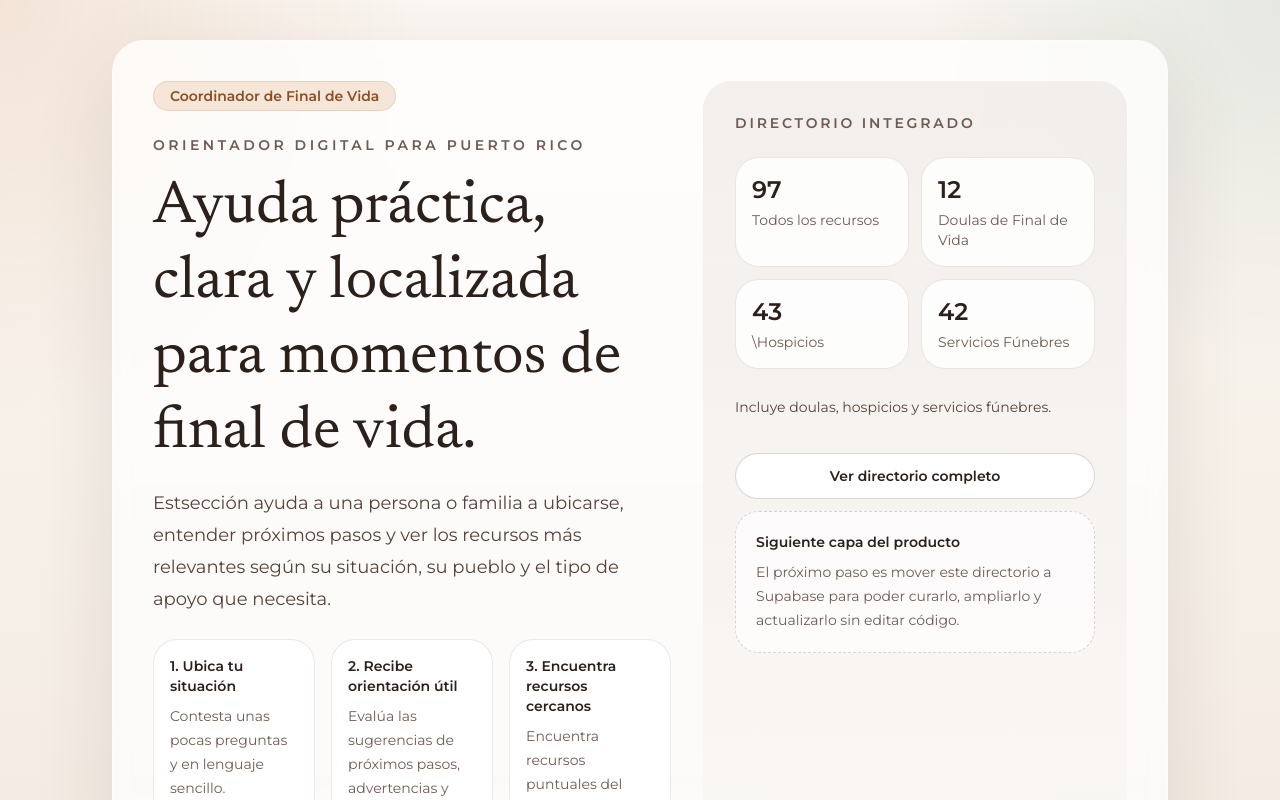
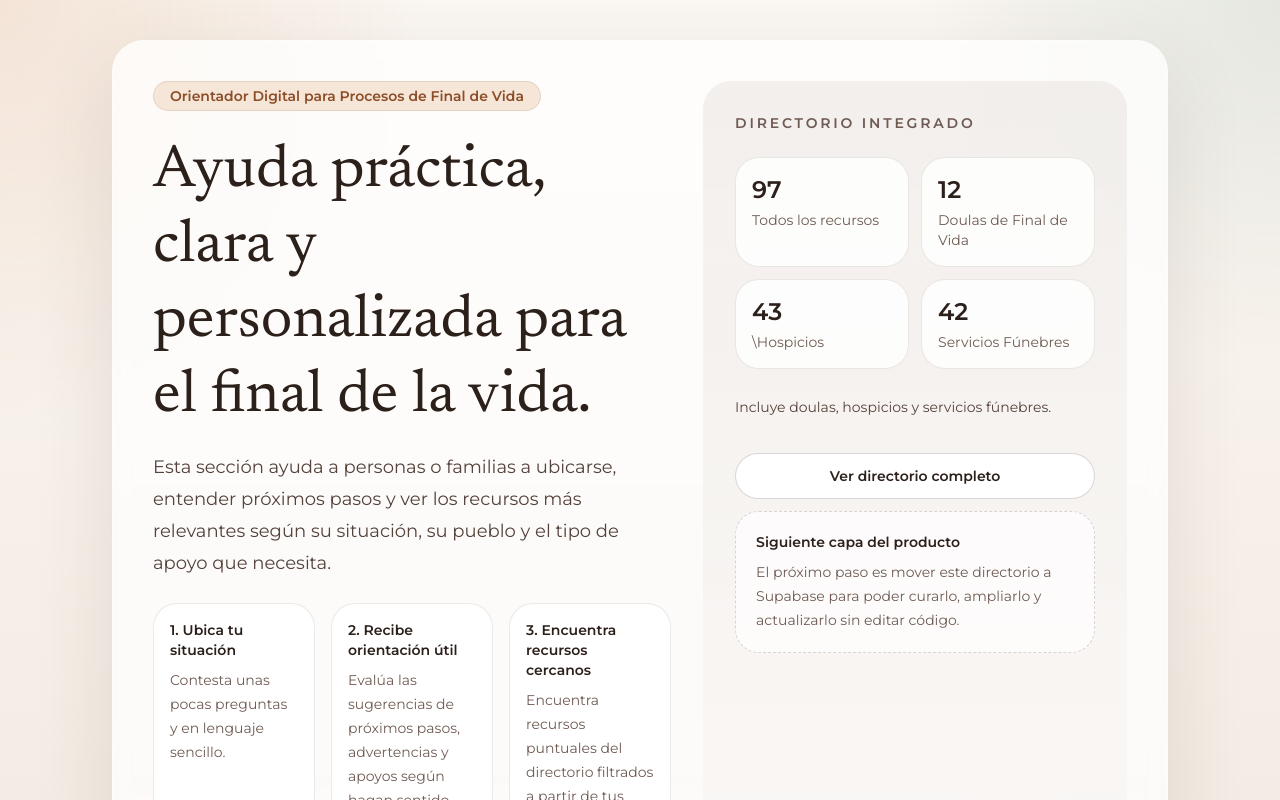
Before and after one commit to lwbpr/EOL-Planner, a Next.js app: page / in a window 1280 px wide. Shown: the top 800 px of the page. Built offline with nearby package versions, Linux system fonts and the light colour scheme; no server answers; the database is empty.

Commit message:
Update page.tsx

```diff
--- a/app/page.tsx
+++ b/app/page.tsx
@@ -10,17 +10,14 @@ export default async function Home() {
       <section className="grid gap-8 rounded-[2rem] border border-white/50 bg-white/75 p-8 shadow-[0_24px_80px_rgba(71,60,53,0.12)] backdrop-blur md:grid-cols-[1.1fr_0.9fr] md:p-10">
         <div className="space-y-6">
           <div className="inline-flex rounded-full border border-[var(--line)] bg-[var(--surface-soft)] px-4 py-1 text-sm font-semibold text-[var(--accent-strong)]">
-            Coordinador de Final de Vida
+            Orientador Digital para Procesos de Final de Vida
           </div>
           <div className="space-y-4">
-            <p className="text-sm font-semibold uppercase tracking-[0.25em] text-[var(--muted)]">
-              Orientador digital para Puerto Rico
-            </p>
             <h1 className="max-w-3xl font-display text-4xl leading-tight text-[var(--ink)] md:text-6xl">
-              Ayuda práctica, clara y localizada para momentos de final de vida.
+              Ayuda práctica, clara y personalizada para el final de la vida.
             </h1>
             <p className="max-w-2xl text-lg leading-8 text-[var(--muted-strong)]">
-              Estsección ayuda a una persona o familia a ubicarse,
+              Esta sección ayuda a personas o familias a ubicarse,
               entender próximos pasos y ver los recursos más relevantes según su
               situación, su pueblo y el tipo de apoyo que necesita.
             </p>
```
